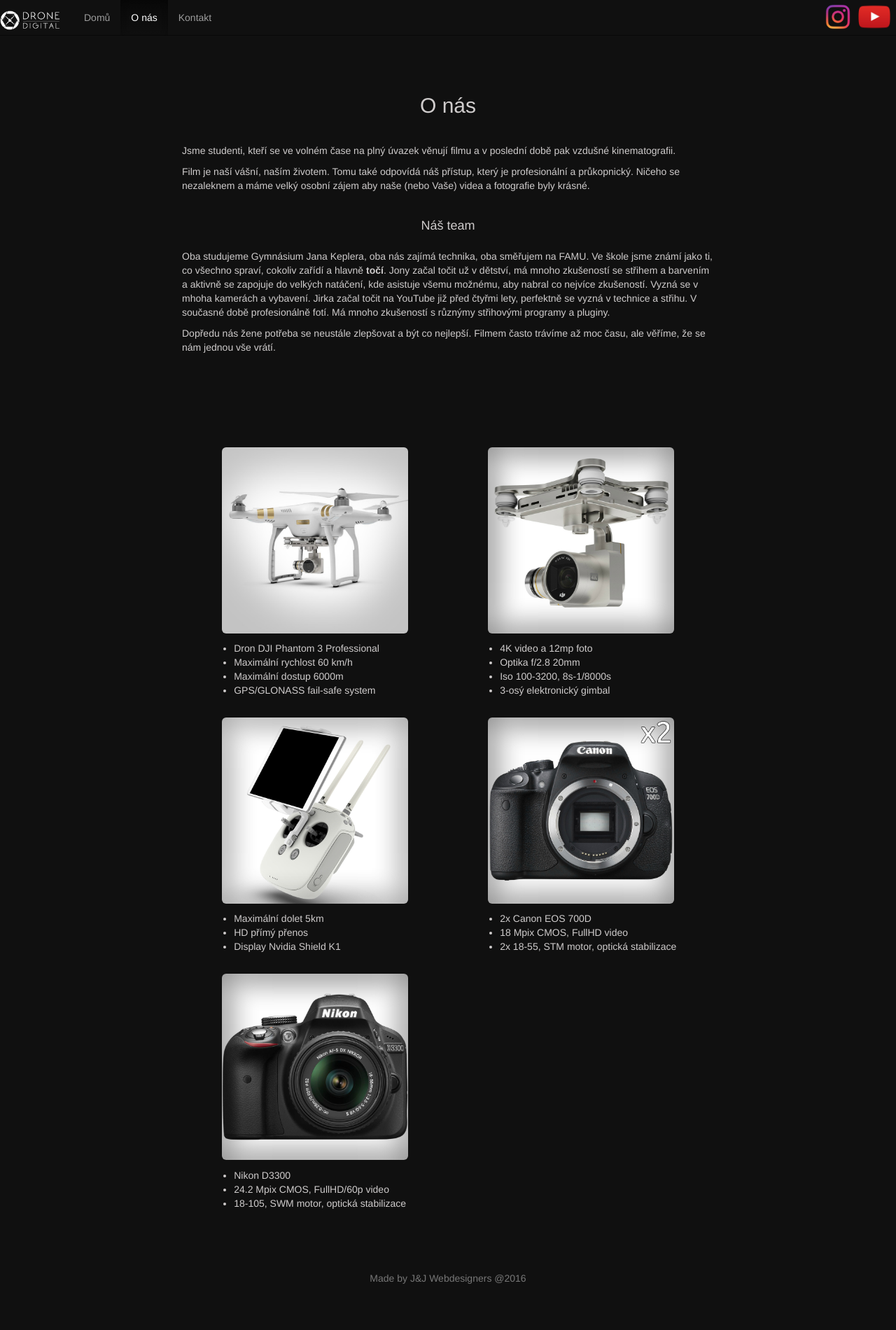
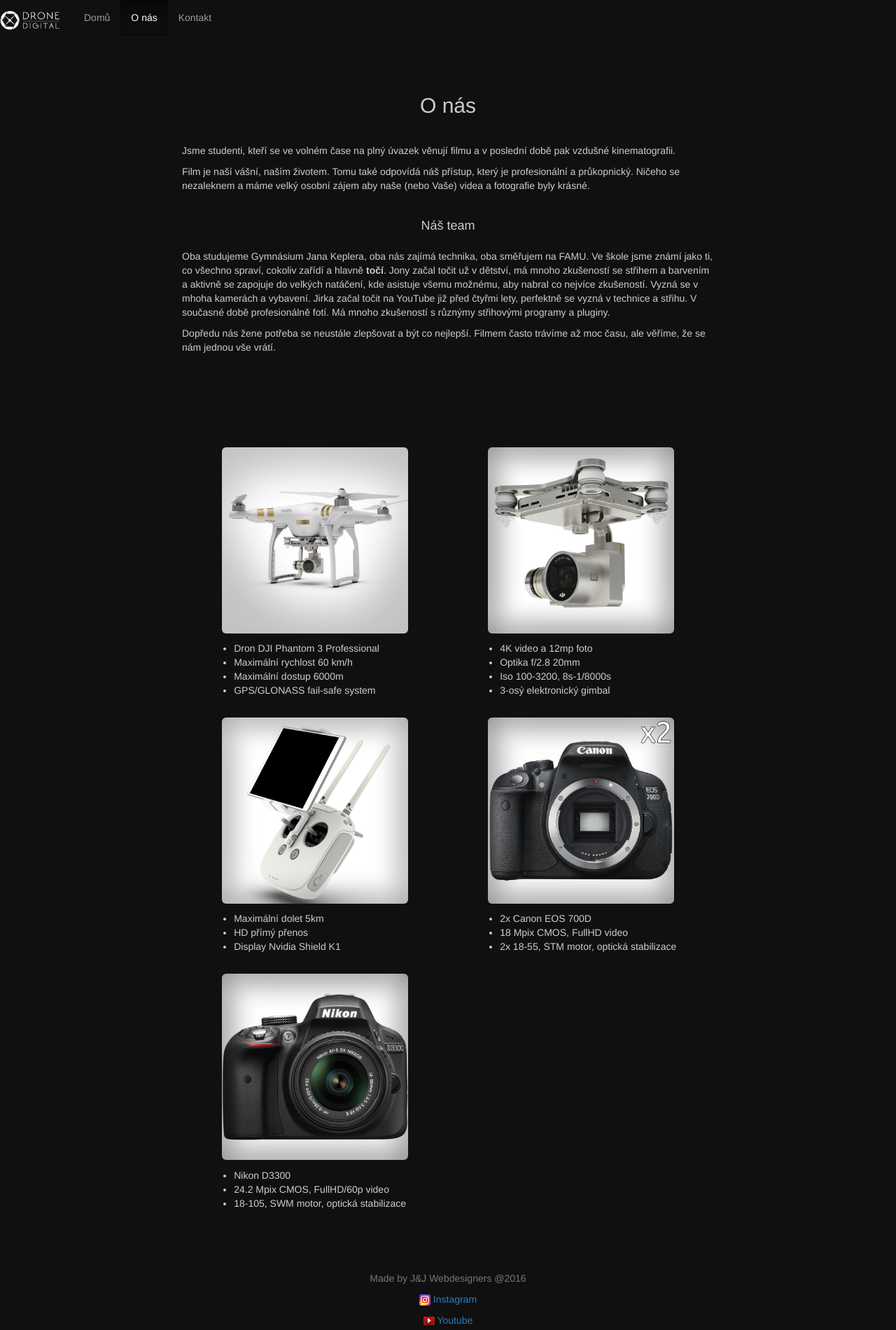
Before and after one commit to xhanj02/dronedigital, a website: page about.html in a window 1280 px wide. Shown: the whole page at 70% size. Before the commit the page ends 1846 px from the top, so only its background shows below. Drawn offline with nearby package versions, Linux system fonts and the light colour scheme.

Commit message:
Update V.2.0001
Přesunuté ikonky aby se nešrotovaló

```diff
--- a/about.html
+++ b/about.html
@@ -36,14 +36,7 @@
             <li class="active"><a href="about.html">O nás</a></li>
             <li><a href="contact.html">Kontakt</a></li>
           </ul>
-        </div>
-          <a href="https://www.youtube.com/channel/UCzdpXZPYQUfFoc3Crz6VsKg" >
-            <img id="navbar-brand-glyph" alt="Brand" src="youtubelogo.png" style="padding-right: 7px;">
-          </a>
-          <a class="" href="https://www.instagram.com/dronedigitalcz/">
-            <img id="navbar-brand-glyph" alt="Brand" src="instagramlogo.png">
-          </a>
-      </div>
+
     </nav>
    <!--/centrální container-->
     <div class="container-whole" id="container-marketing">
@@ -125,6 +118,8 @@
         <div class="row" id="futr">
           <div class="col-xs-12 ">
             <p class="text-muted"> Made by J&J Webdesigners @2016</p>
+            <p style="color: white;"><img src="instagramlogo2.png"> <a href="https://www.youtube.com/channel/UCzdpXZPYQUfFoc3Crz6VsKg" > Instagram </a> </p>
+            <p style="color: white;"><img src="youtubelogo2.png"> <a class="" href="https://www.instagram.com/dronedigitalcz/"> Youtube </a> </p>
           </div>
         </div>
     </footer>
```
Also changed, not shown: contact.html (+3 -8 lines), index.html (+4 -2 lines), instagramlogo2.png (added), youtubelogo2.png (added).
